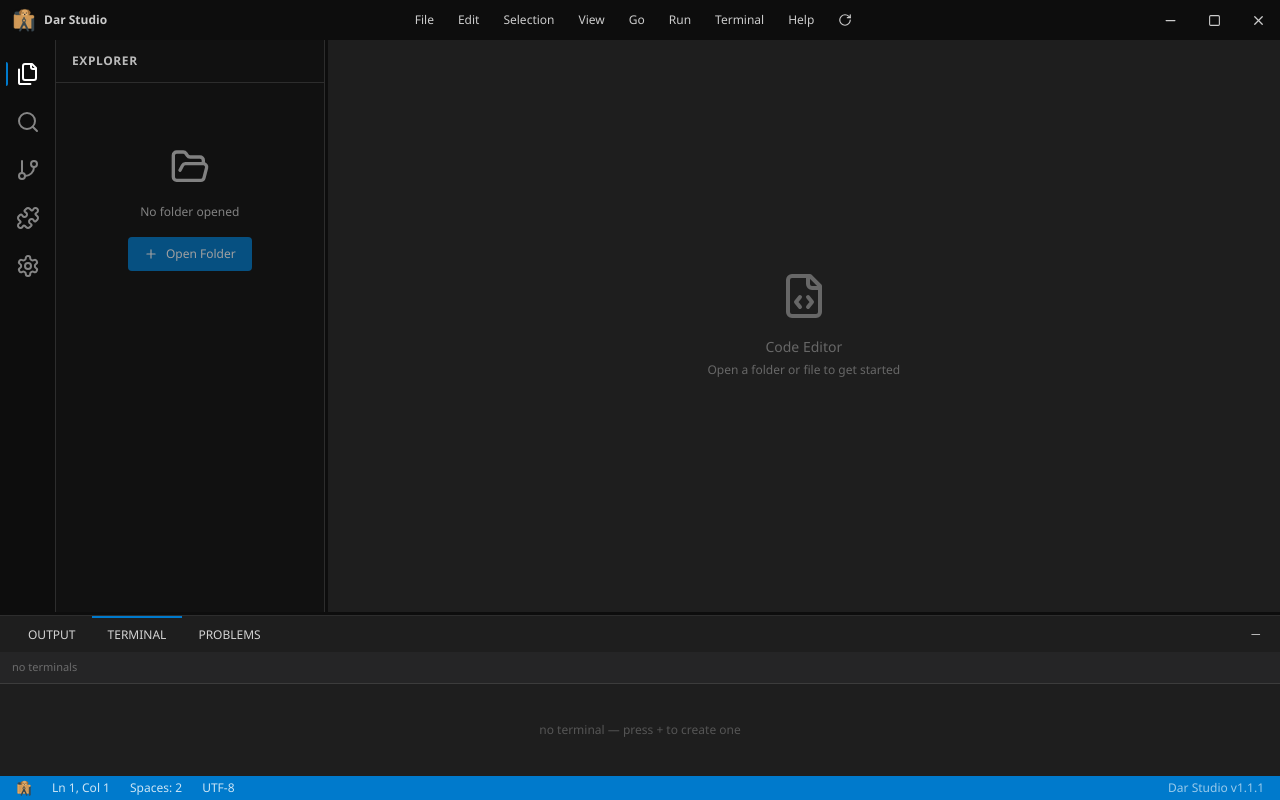
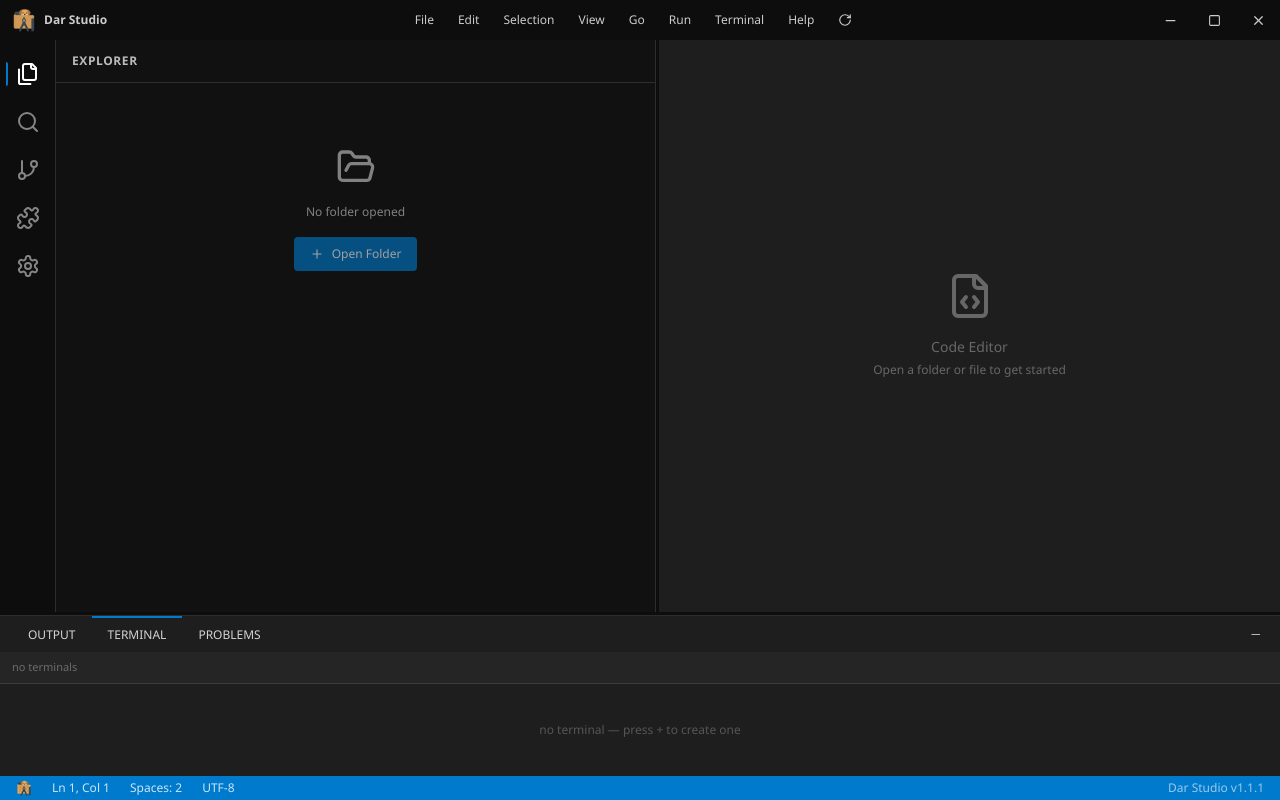
Before and after one commit to emammahadi826/Dar-Code-editor-Pc-Sofware, a React (Vite) app: page / in a window 1280 px wide. Built offline with nearby package versions, Linux system fonts and the light colour scheme.

Commit message:
fix: sidebar panel preserve-pixel-size, add Communication section to AGENTS.md

```diff
--- a/src/renderer/App.tsx
+++ b/src/renderer/App.tsx
@@ -63,10 +63,12 @@
               <Panel
                 panelRef={sidebarRef}
                 id="sidebar"
-                defaultSize={22}
-                minSize={8}
+                defaultSize={300}
+                minSize={180}
+                maxSize={600}
                 collapsedSize={0}
                 collapsible
+                groupResizeBehavior="preserve-pixel-size"
                 onResize={handleSideResize}
               >
                 <SidePanel />
```
Also changed, not shown: 1 other file (tests, documents, lock files or other folders).
